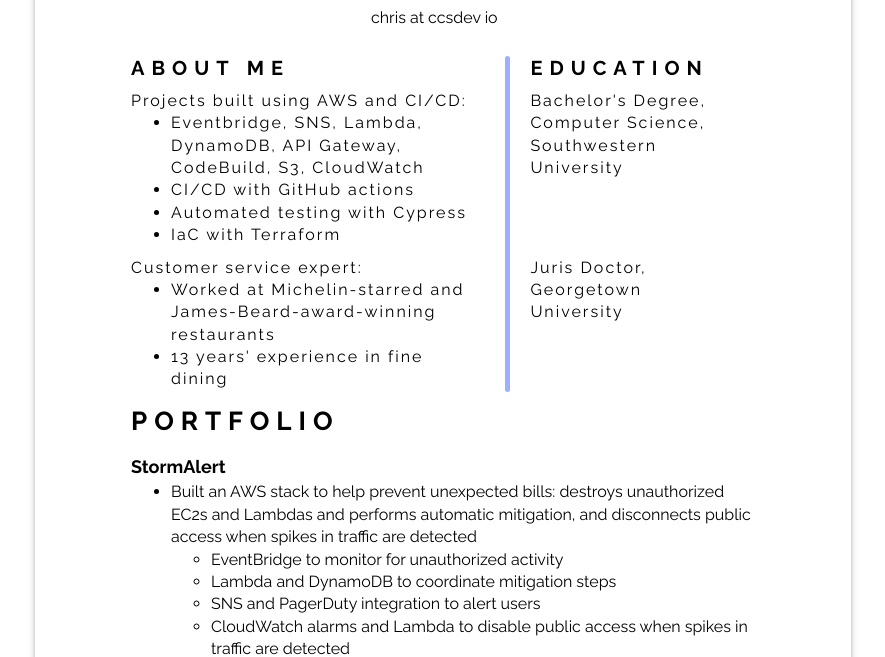
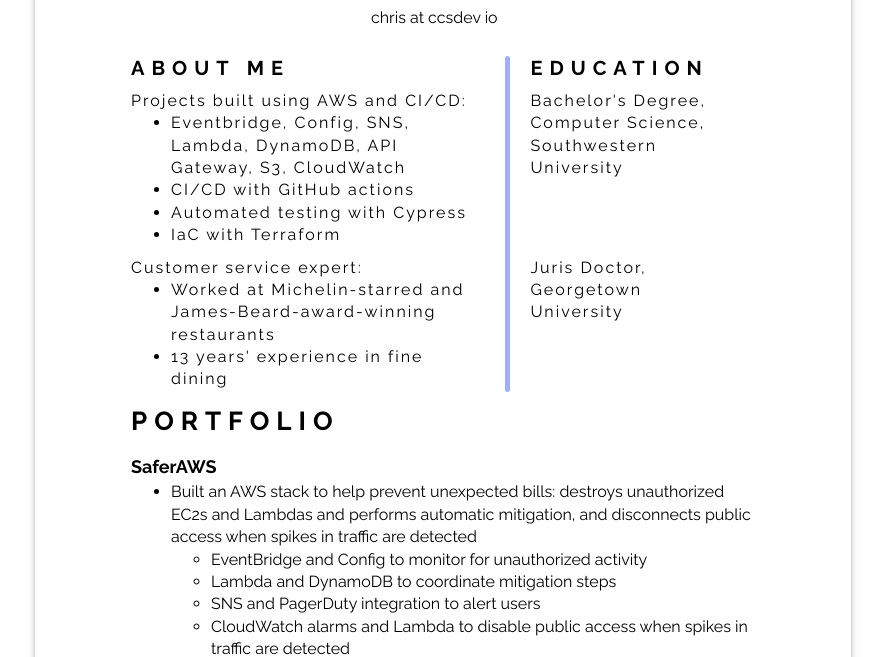
Before and after one commit to ccsdevio/CloudChallenge, a website: page s3/index.html in a window 1280 px wide. Shown: the part 139-796 px from the top of the page, without its empty margins (197-1082 px from the left). Drawn offline with Linux system fonts and the light colour scheme; no server answers.

Commit message:
more tidying up resume

```diff
--- a/s3/index.html
+++ b/s3/index.html
@@ -43,7 +43,7 @@
           <div class="about-me-text">
             <p>Projects built using AWS and CI/CD:</p>
             <ul>
-              <li>Eventbridge, SNS, Lambda, DynamoDB, API Gateway, CodeBuild, S3, CloudWatch</li>
+              <li>Eventbridge, Config, SNS, Lambda, DynamoDB, API Gateway, S3, CloudWatch</li>
               <li>CI/CD with GitHub actions</li>
               <li>Automated testing with Cypress</li>
               <li>IaC with Terraform</li>
@@ -74,12 +74,12 @@
         </div>
       </div>
       <h2 class="section-heading">PORTFOLIO</h2>
-      <div class="project-name">StormAlert</div>
+      <div class="project-name">SaferAWS</div>
       <div class="project-description">
         <ul>
           <li>Built an AWS stack to help prevent unexpected bills: destroys unauthorized EC2s and Lambdas and performs automatic mitigation, and disconnects public access when spikes in traffic are detected</li>
           <ul>
-            <li>EventBridge to monitor for unauthorized activity</li>
+            <li>EventBridge and Config to monitor for unauthorized activity</li>
             <li>Lambda and DynamoDB to coordinate mitigation steps</li>
             <li>SNS and PagerDuty integration to alert users</li>
             <li>CloudWatch alarms and Lambda to disable public access when spikes in traffic are detected</li>
```
